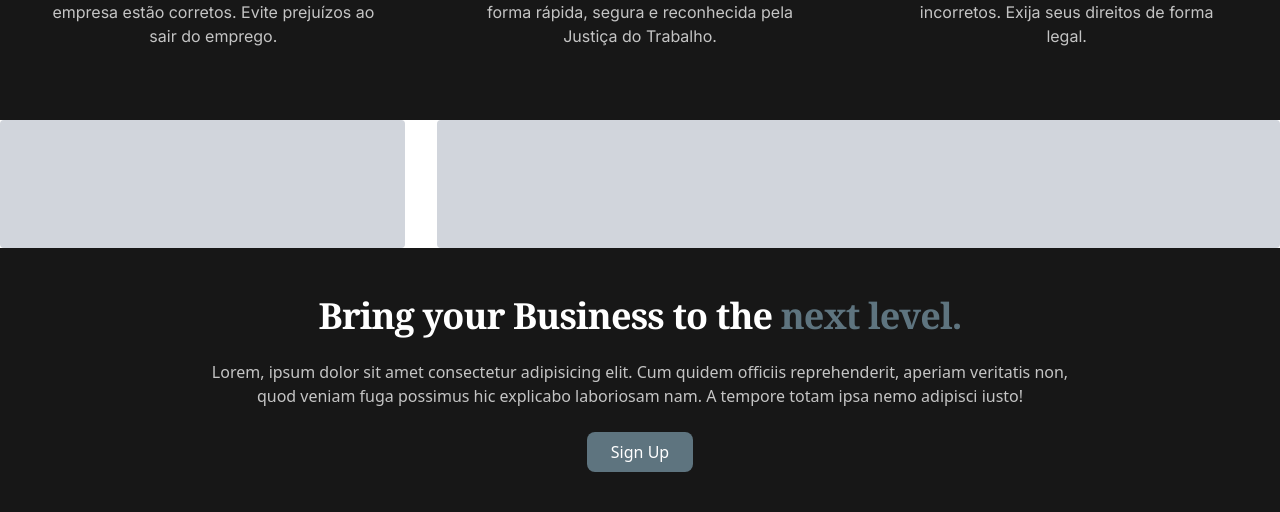
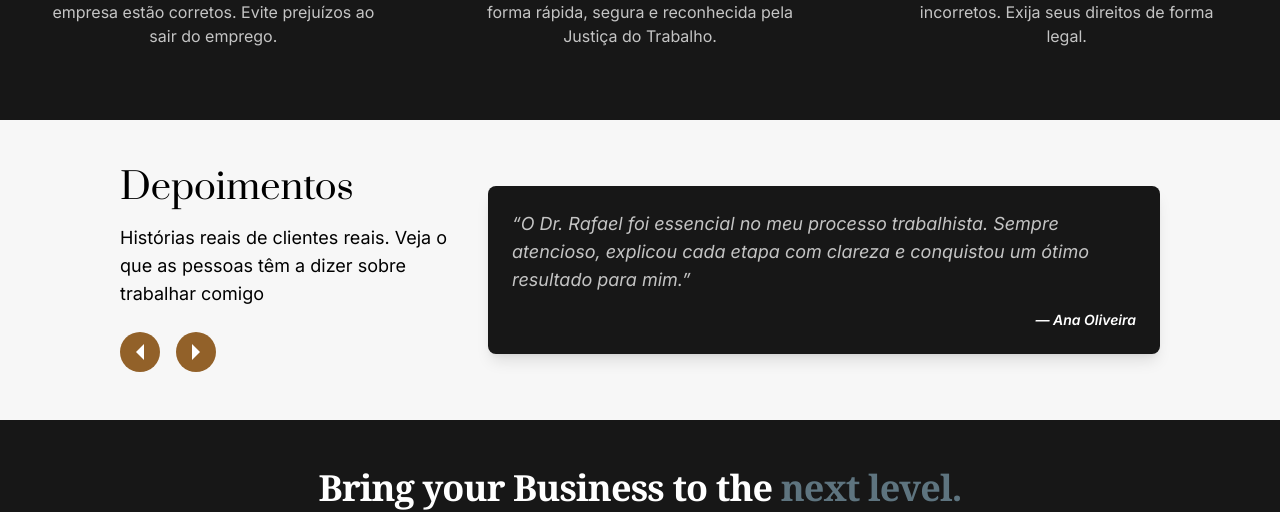
Before and after one commit to gbr-dev-web/advogado, a Next.js app: page / in a window 1280 px wide. Shown: the part 1748-2260 px from the top of the page. Built offline with nearby package versions, Linux system fonts and the light colour scheme.

Commit message:
depoimentos

```diff
--- a/src/components/sections/Depoimentos.js
+++ b/src/components/sections/Depoimentos.js
@@ -1,13 +1,112 @@
+import { useState } from "react";
+
+const depoimentos = [
+  {
+    texto:
+      "“O Dr. Rafael foi essencial no meu processo trabalhista. Sempre atencioso, explicou cada etapa com clareza e conquistou um ótimo resultado para mim.”",
+    autor: "Ana Oliveira",
+  },
+  {
+    texto:
+      "“Profissional dedicado e comprometido. Me ajudou a resolver meu caso com muita transparência e eficiência.”",
+    autor: "Carlos Silva",
+  },
+  {
+    texto:
+      "“Recomendo fortemente o Dr. Rafael. Atendimento personalizado e resultados excelentes.”",
+    autor: "Mariana Souza",
+  },
+];
+
 export default function Depoimentos() {
+  const [index, setIndex] = useState(0);
+
+  function handlePrev() {
+    setIndex((prev) => (prev === 0 ? depoimentos.length - 1 : prev - 1));
+  }
+
+  function handleNext() {
+    setIndex((prev) => (prev === depoimentos.length - 1 ? 0 : prev + 1));
+  }
+
   return (
-    <>
-      <section
-        id="depoimentos"
-        className="grid grid-cols-1 gap-4 lg:grid-cols-3 lg:gap-8"
-      >
-        <div className="h-32 rounded bg-gray-300"></div>
-        <div className="h-32 rounded bg-gray-300 lg:col-span-2"></div>
-      </section>
-    </>
+    <section
+      id="depoimentos"
+      className="w-full bg-[#f7f7f7] px-4 py-12 sm:px-10 lg:px-30"
+    >
+      <div className="max-w-screen-xl mx-auto grid grid-cols-1 md:grid-cols-[1fr_2fr] gap-2 md:gap-8 items-center">
+        {/* Coluna da Esquerda */}
+        <div className="flex flex-col gap-4 text-black text-base font-inter md:text-lg">
+          <h2 className="text-4xl font-prata">Depoimentos</h2>
+          <p>
+            Histórias reais de clientes reais. Veja o que as pessoas têm a dizer
+            sobre trabalhar comigo
+          </p>
+          <div className="flex gap-4 mt-2 self-center md:self-start">
+            {/* Botão Anterior */}
+            <button
+              onClick={handlePrev}
+              className="w-10 h-10 rounded-full bg-secondary flex items-center justify-center cursor-pointer transition-all duration-200 hover:bg-yellow-800 hover:scale-105 hover:shadow-md"
+              aria-label="Depoimento anterior"
+            >
+              <svg
+                xmlns="http://www.w3.org/2000/svg"
+                className="w-8 h-8 text-white"
+                viewBox="0 0 24 24"
+                fill="currentColor"
+              >
+                <path d="M15 18l-6-6 6-6" />
+              </svg>
+            </button>
+
+            {/* Botão Próximo */}
+            <button
+              onClick={handleNext}
+              className="w-10 h-10 rounded-full bg-secondary flex items-center justify-center cursor-pointer transition-all duration-200 hover:bg-yellow-800 hover:scale-105 hover:shadow-md"
+              aria-label="Próximo depoimento"
+            >
+              <svg
+                xmlns="http://www.w3.org/2000/svg"
+                className="w-8 h-8 text-white"
+                viewBox="0 0 24 24"
+                fill="currentColor"
+              >
+                <path d="M9 6l6 6-6 6" />
+              </svg>
+            </button>
+          </div>
+        </div>
+
+        {/* Coluna da Direita - Card com transição */}
+        <div className="bg-bgcolor rounded-lg shadow-lg p-6 text-white-75 text-base font-inter md:text-lg">
+          {depoimentos.map((dep, i) => (
+            <p
+              key={i}
+              className={`absolute inset-0 transition-opacity duration-500 ${
+                i === index
+                  ? "opacity-100 relative"
+                  : "opacity-0 pointer-events-none"
+              } italic flex flex-col justify-center`}
+            >
+              {dep.texto}
+              <span className="mt-4 text-sm font-semibold text-right text-white">
+                — {dep.autor}
+              </span>
+            </p>
+          ))}
+        </div>
+
+        {/* <div className="bg-bgcolor rounded-lg shadow-lg p-6 text-white text-base font-inter md:text-lg">
+          <p className="italic">
+            “O Dr. Rafael foi essencial no meu processo trabalhista. Sempre
+            atencioso, explicou cada etapa com clareza e conquistou um ótimo
+            resultado para mim.”
+          </p>
+          <div className="mt-4 text-sm font-semibold text-right">
+            — Ana Oliveira
+          </div>
+        </div> */}
+      </div>
+    </section>
   );
 }
```
